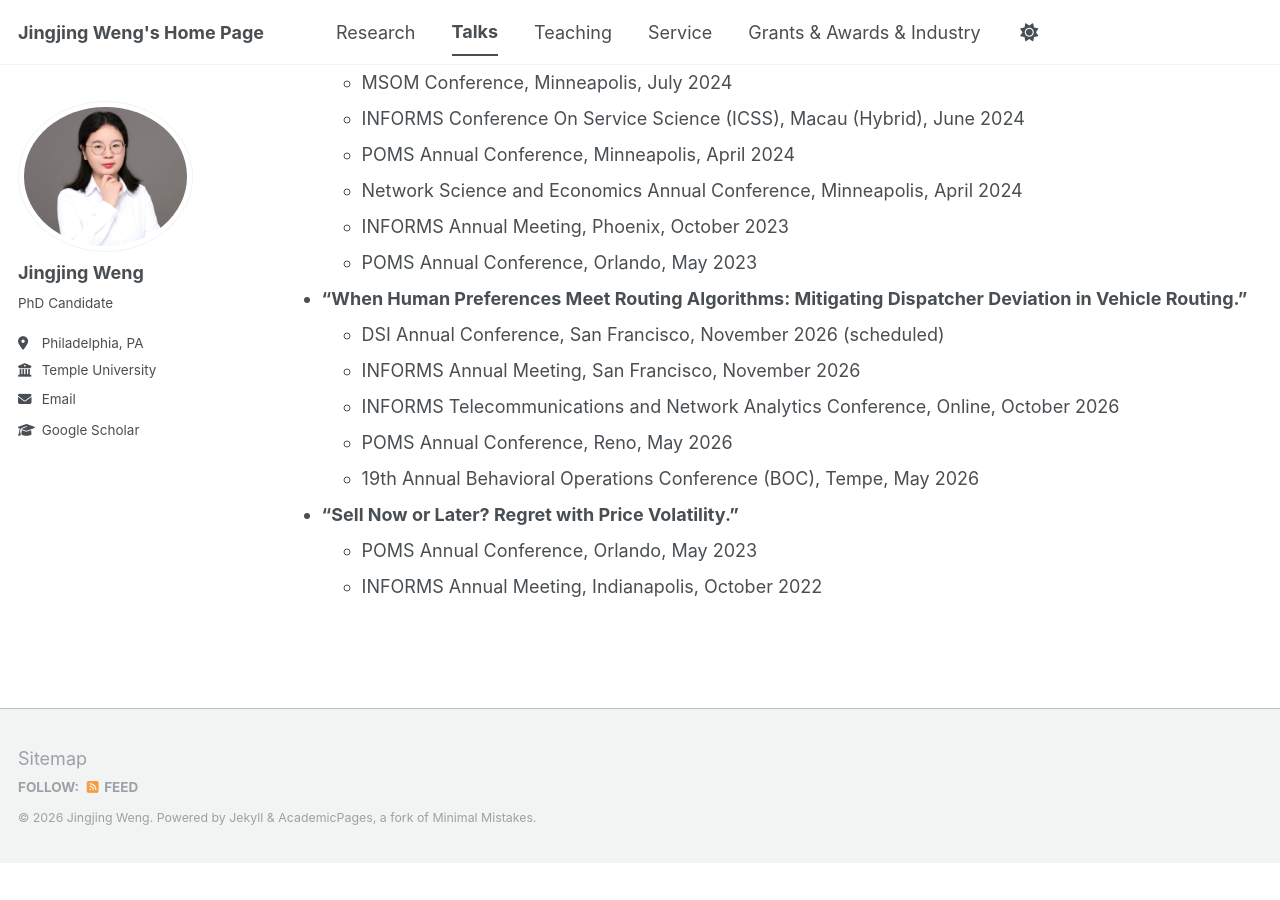
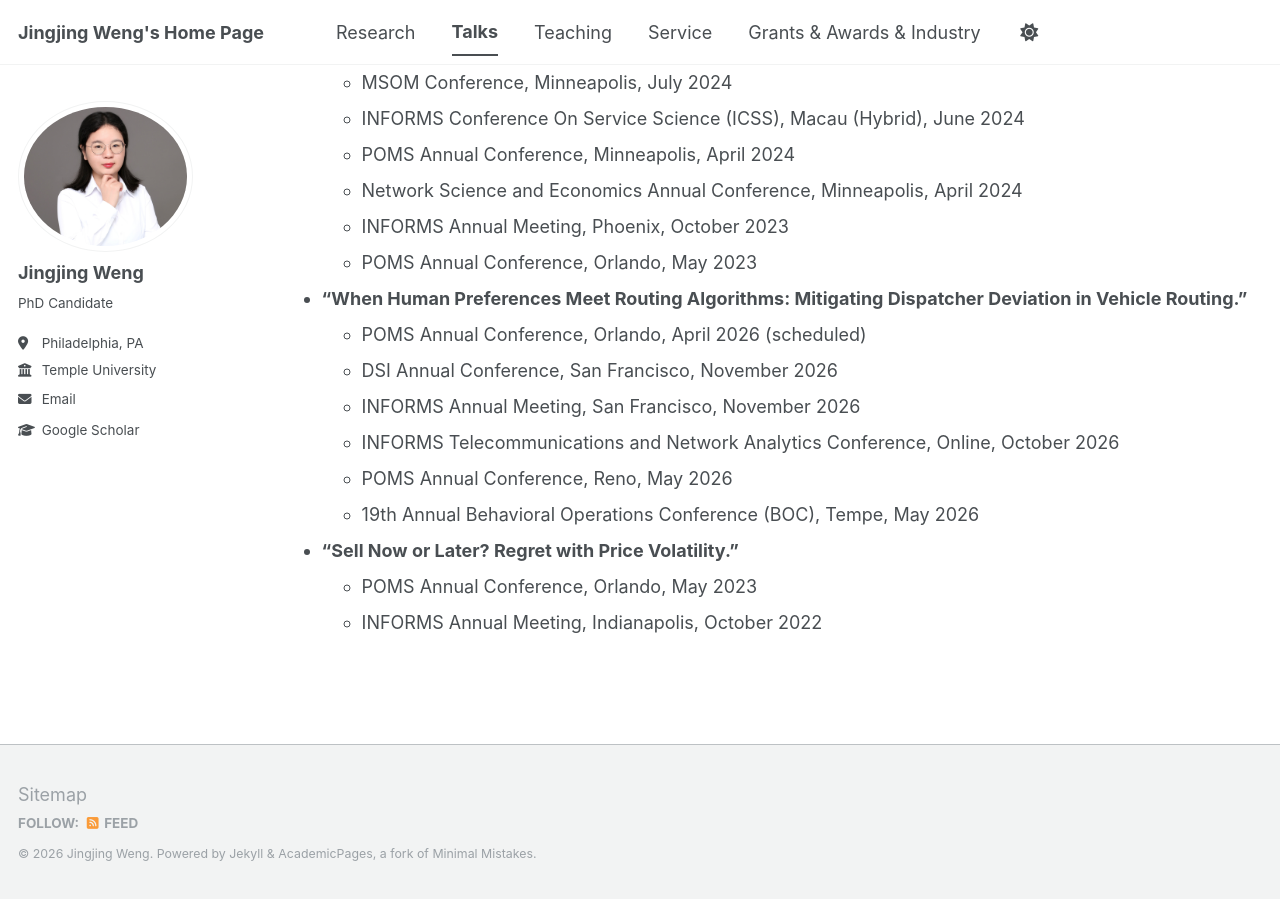
Before and after one commit to JingjingWeng/JingjingWeng.github.io, a Jekyll site: the page built from _pages/talks.md, in a window 1280 px wide and 900 px high, scrolled down 924 px. Built offline with Jekyll 4.4.1, drawn with Linux system fonts in a browser that asks for light colours; a script bundle is joined from its source files by our own code; library files that are not in the unit come from our copies; before the commit the page ends 1788 px from its top, so only the background shows below that.

Commit message:
Update talks.md

```diff
--- a/_pages/talks.md
+++ b/_pages/talks.md
@@ -37,7 +37,8 @@ author_profile: true
    * POMS Annual Conference, Orlando,  May 2023
 
  * **"When Human Preferences Meet Routing Algorithms: Mitigating Dispatcher Deviation in Vehicle Routing."**
-   * DSI Annual Conference, San Francisco, November 2026 (scheduled)
+   * POMS Annual Conference, Orlando, April 2026 (scheduled)
+   * DSI Annual Conference, San Francisco, November 2026
    * INFORMS Annual Meeting, San Francisco, November 2026
    * INFORMS Telecommunications and Network Analytics Conference, Online, October 2026
    * POMS Annual Conference, Reno, May 2026
```
